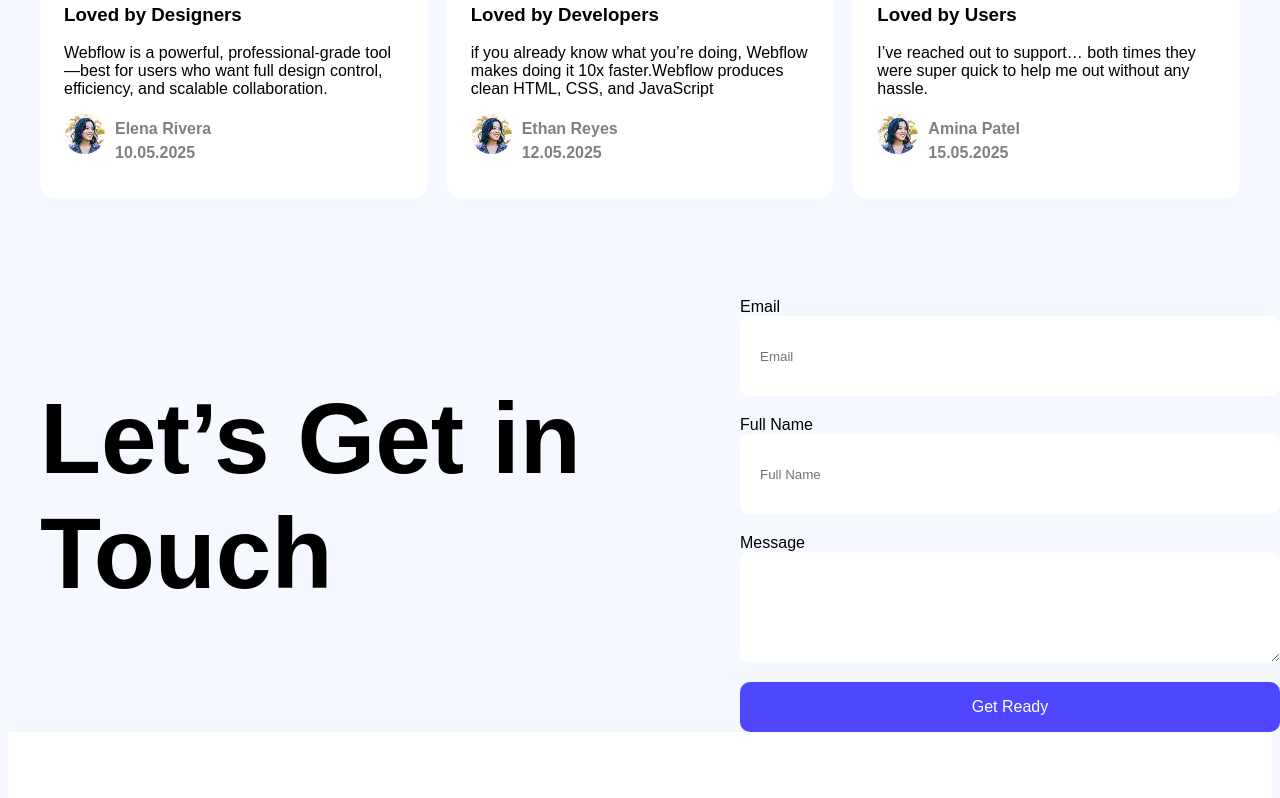
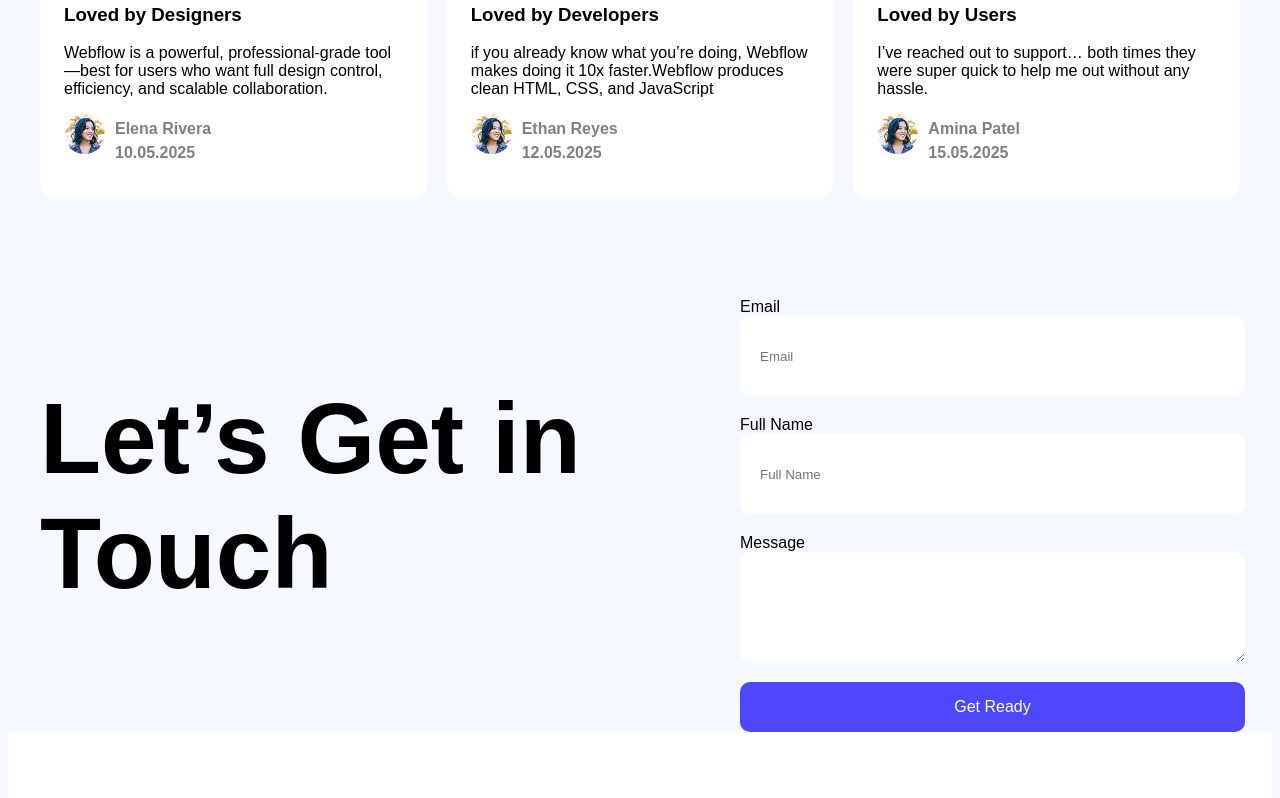
Before and after one commit to Forhad-Redoy/Assignmemt-1, a plain HTML site: page index.html in a window 1280 px wide. Shown: the part 1933-2731 px from the top of the page. Drawn offline with Linux system fonts and the light colour scheme.

Commit message:
new width add

```diff
--- a/style.css
+++ b/style.css
@@ -158,7 +158,7 @@ main{
 
 }
 input[type=email],input[type=text]{
-    width: 500px;
+    width: 465px;
     height: 60px;
     display: block;
     padding: 10px 20px;
@@ -168,7 +168,7 @@ input[type=email],input[type=text]{
 }
 
 textarea{
-    width: 500px;
+    width: 465px;
     height: 90px;
     display: block;
     padding: 10px 20px;
@@ -177,7 +177,7 @@ textarea{
     border-radius: 10px;
 }
 .ready-btn{
-    width: 540px;
+    width: 505px;
     height: 50px;
 }
 /* footer section styles */
```
